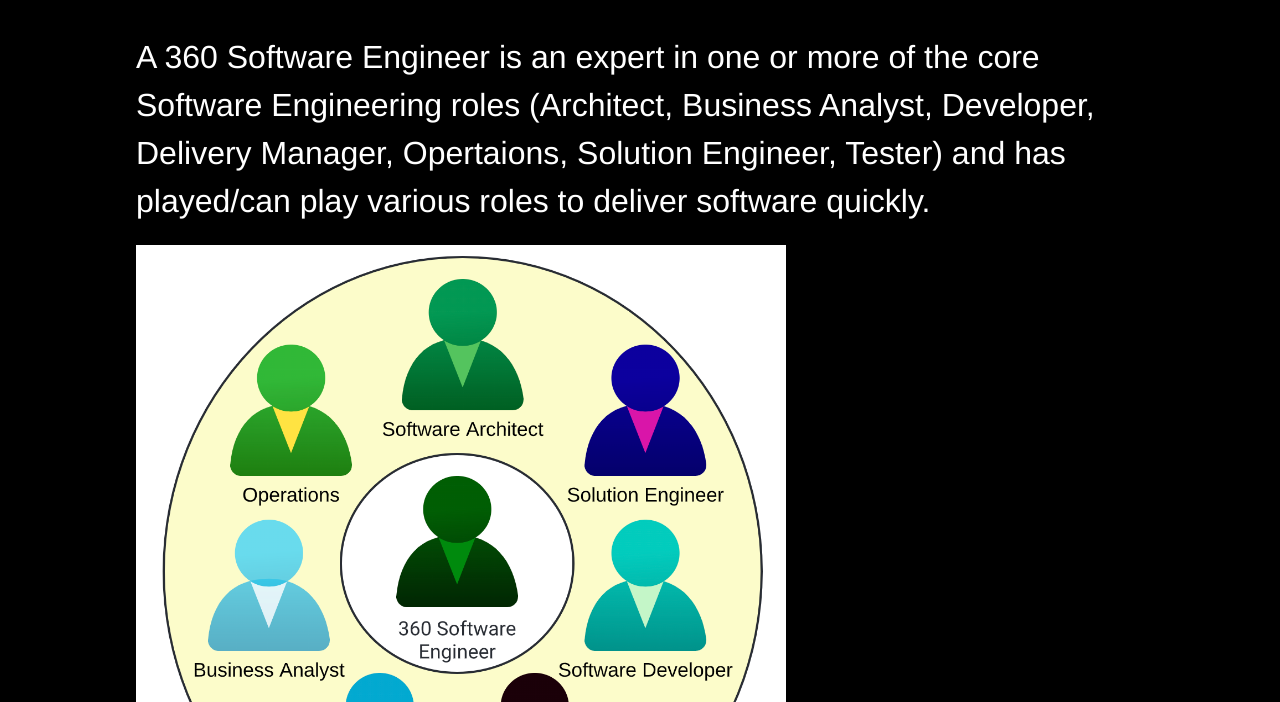
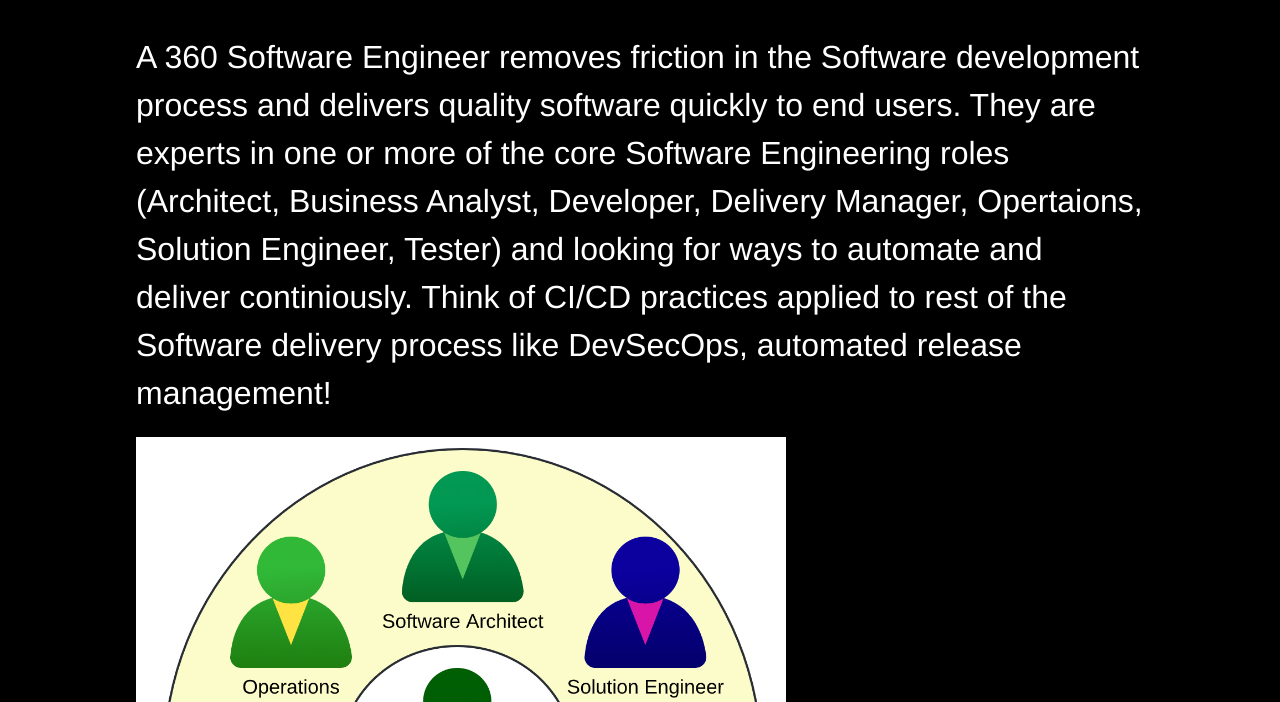
Before and after one commit to 360software-engineer/360software-engineer.github.io, a plain HTML site: page index.html in a window 1280 px wide. Shown: the part 98-800 px from the top of the page. Drawn offline with Linux system fonts and the light colour scheme.

Commit message:
Definition v0.1

```diff
--- a/index.html
+++ b/index.html
@@ -93,9 +93,10 @@
     </header>
     <main>
         <section class="concept-intro">
-        A 360 Software Engineer is an expert in one or more of the core Software Engineering roles (Architect, Business
-        Analyst, Developer, Delivery Manager, Opertaions, Solution Engineer, Tester) and has played/can play various roles to
-        deliver software quickly.
+        A 360 Software Engineer removes friction in the Software development process and delivers quality software quickly to end users.
+        They are experts in one or more of the core Software Engineering roles (Architect, Business
+        Analyst, Developer, Delivery Manager, Opertaions, Solution Engineer, Tester) and looking for ways to automate and deliver continiously.
+        Think of CI/CD practices applied to rest of the Software delivery process like DevSecOps, automated release management!
         </section>
         <section>
             <img src="./360-SE.png" alt="360 Software Engineer" class="concept-image"/>
```
